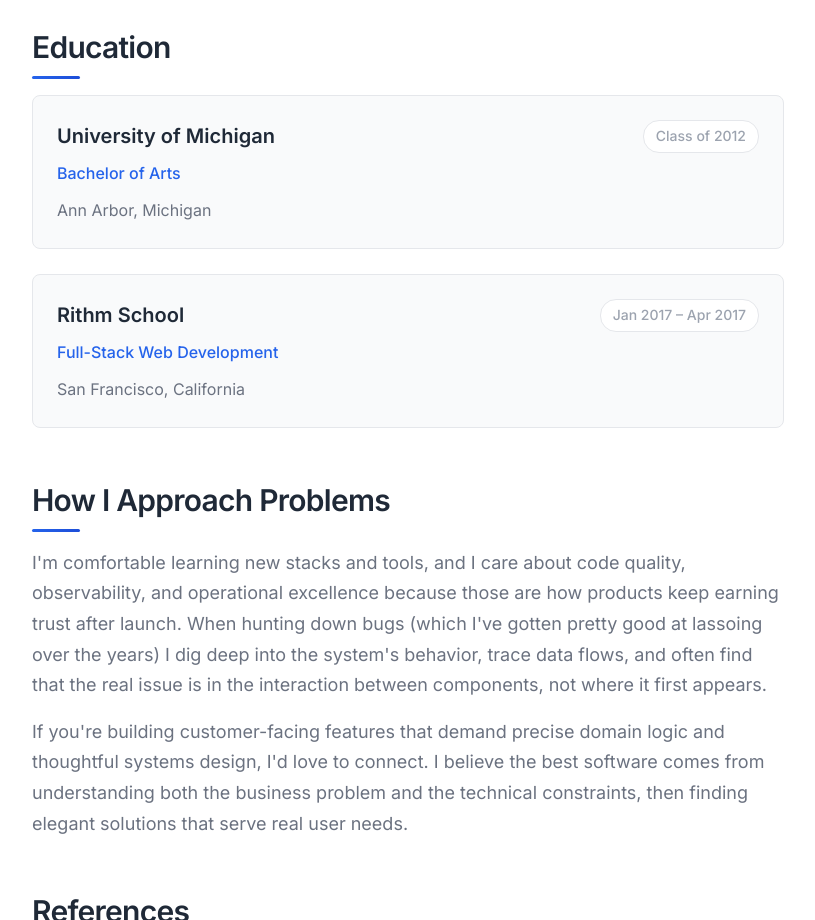
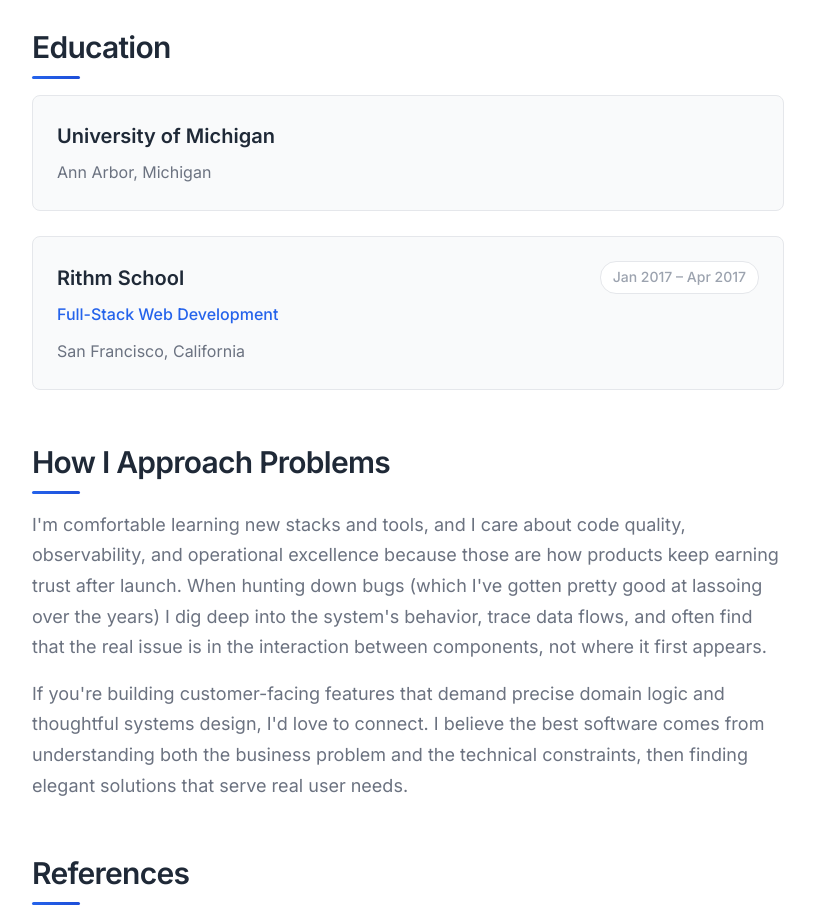
Before and after one commit to tbobarino/tbobarino.github.io, a website: page index.html in a window 1280 px wide. Shown: the part 3480-4400 px from the top of the page, without its empty margins (232-1047 px from the left). Drawn offline with Linux system fonts and the light colour scheme.

Commit message:
Fixing error

```diff
--- a/index.html
+++ b/index.html
@@ -208,9 +208,7 @@
                 <div class="education">
                     <div class="education-header">
                         <h3>University of Michigan</h3>
-                        <span class="duration">Class of 2012</span>
                     </div>
-                    <p class="degree">Bachelor of Arts</p>
                     <p class="education-details">
                         Ann Arbor, Michigan
                     </p>
```
